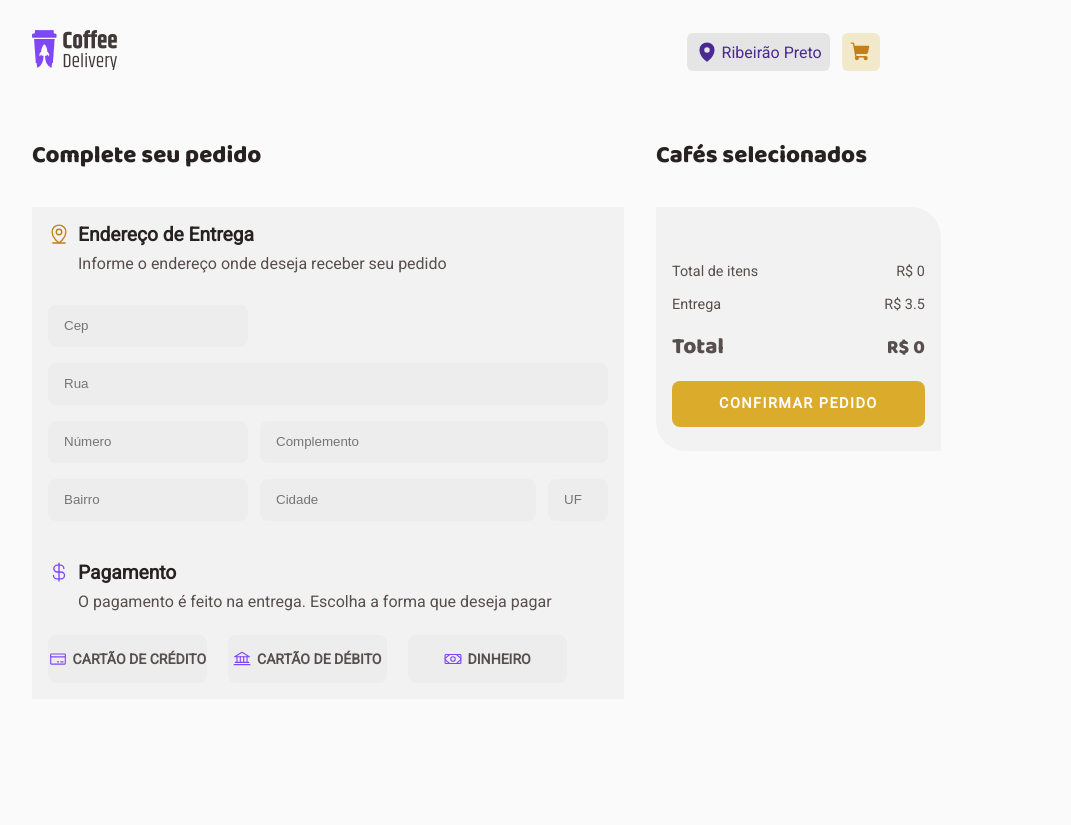
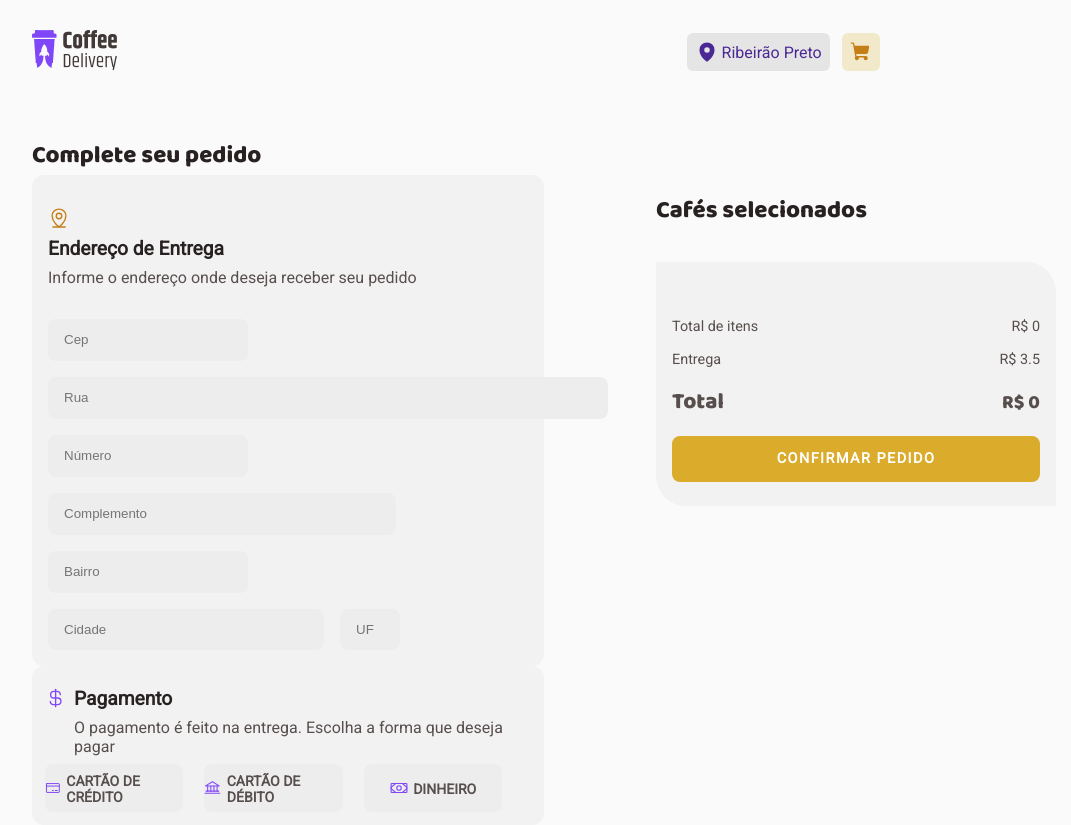
Before and after one commit to MatthewsBritto/CoffeDelivery, a React (Vite) app: page /pay in a window 1280 px wide. Shown: the whole page, without its empty margins (128-1199 px from the left). Before the commit the page ends 800 px from the top, so only its background shows below. Built offline with nearby package versions, Linux system fonts and the light colour scheme.

Commit message:
remake form

```diff
--- a/src/components/Pay/Form/index.tsx
+++ b/src/components/Pay/Form/index.tsx
@@ -1,45 +1,64 @@
-import React from 'react';
+import React, { useEffect } from 'react';
 import { MapPinLine } from 'phosphor-react';
-import { Container,TextContainer,FormPay, FormInput,FormContainer,ContainerContent } from './styles';
+import { Container,TextContainer,FormPay, FormInput,ContainerContent,Lego,InputsContainer } from './styles';
 import { PayType } from '../PayType';
 import { SubmitHandler, useForm } from 'react-hook-form';
 import {zodResolver} from '@hookform/resolvers/zod'
 import * as  zod from 'zod'
+import { ShoppingCar } from '../ShoppingCar';
 
-const formValidationSchema = zod.object({
+export const formValidationSchema = zod.object({
    cep: zod.string().min(8, 'Cep inválido').max(8, 'Cep inválido'),
    adress:zod.string().min(5,'Endereço inválido'),
-   number:zod.number().min(1,'Numero inválido'),
+   number:zod.number().min(1,'batata'),
    complement:zod.string().optional(),
    bairro:zod.string().min(5,'Bairro inválido'),
    city:zod.string().min(5,'Cidade inválida'),
    uf:zod.string().min(2, 'Uf Inválido')
 })
 
-type newOrderProps = zod.infer<typeof formValidationSchema>
+export type newOrderProps = zod.infer<typeof formValidationSchema>
 
-export function Form(){
+// interface FormProps {
+//    submitForm: boolean
+//    setSubmitingForm : React.Dispatch<React.SetStateAction<boolean>>
+// }
+
+export function Form() {
+
 
 
    const { register, handleSubmit,formState:{errors}} = useForm<newOrderProps>({
       resolver:zodResolver(formValidationSchema),
    })
 
-   function handleCreateNewOrder(dados:newOrderProps){
+   const onSubmitAdressForm: SubmitHandler<newOrderProps> = (data) => {
+      console.log(data);
 
-      console.log(dados)
+
+
    }
 
-   const onSubmit: SubmitHandler<newOrderProps> = (data) => console.log(data);
+   // useEffect(() => {
+   //    if(!submitForm) return
+   //    console.log(submitForm);
+
+   //       handleSubmit(onSubmitAdressForm)
+   // }, [submitForm])
+
+
 
    return (
    <Container>
 
+
+      <ContainerContent>
          <h2>Complete seu pedido</h2>
 
-      <ContainerContent>
+         <FormPay  onSubmit={handleSubmit(onSubmitAdressForm)} >
 
-
+            <Lego>
+               <InputsContainer>
                   <TextContainer>
                      <MapPinLine size={22} color='#c47f17'/>
                      <div>
@@ -47,32 +66,51 @@ export function Form(){
                         <p>Informe o endereço onde deseja receber seu pedido</p>
                      </div>
                   </TextContainer>
+                  <div>
 
-         <FormPay onSubmit={handleSubmit(onSubmit)} >
                      <FormInput id='cep' placeholder='Cep' width={12.5} {...register('cep',{valueAsNumber:false})}/>
-            {errors.cep && ( <p>{errors.cep?.message}</p >)}
+                     {errors.cep && ( <label>{errors.cep?.message}</label>)}
+                  </div>
 
+                  <div>
                      <FormInput id='adress' placeholder='Rua' width={35} {...register('adress')} />
-            {errors.adress && ( <p>{errors.adress?.message}</p >)}
+                     {errors.adress && ( <label>{errors.adress?.message}</label >)}
 
-            <FormContainer>
-               <FormInput id='number' placeholder='Número' width={12.5} {...register('number',{valueAsNumber:true})}/>
-               {errors.number && ( <p>{errors.number?.message}</p >)}
+                  </div>
+
+
+                     <div>
+                        <FormInput id='number' placeholder='Número' width={12.5} {...register('number')}/>
+                        {errors.number && ( <label>{errors.number?.message}</label >)}
+                     </div>
+
+
                         <FormInput id='complement' placeholder='Complemento' width={21.75} {...register('complement')}/>
-            </FormContainer>
-            <FormContainer>
+
+
+                     <div>
                         <FormInput id='bairro' placeholder='Bairro' width={12.5} {...register('bairro')}/>
-               {errors.bairro && ( <p>{errors.bairro?.message}</p >)}
+                        {errors.bairro && ( <label>{errors.bairro?.message}</label>)}
+                     </div>
+
+                     <div>
                         <FormInput id='city' placeholder='Cidade' width={17.25} {...register('city')}/>
-               {errors.city && ( <p>{errors.city?.message}</p >)}
+                        {errors.city && ( <label>{errors.city?.message}</label>)}
+                     </div>
+
+                     <div>
                         <FormInput id='uf' placeholder='UF' width={3.75} {...register('uf')}/>
-               {errors.uf && ( <p>{errors.uf?.message}</p >)}
+                        {errors.uf && ( <label>{errors.uf?.message}</label>)}
+                     </div>
 
                      {/* <button type="submit">batata</button> */}
-            </FormContainer>
+
+               </InputsContainer>
+               <PayType/>
+            </Lego>
+
+            <ShoppingCar/>
          </FormPay>
-
-         <PayType/>
       </ContainerContent>
    </Container>
   );
--- a/src/components/Pay/Form/styles.ts
+++ b/src/components/Pay/Form/styles.ts
@@ -2,13 +2,12 @@ import styled from "styled-components";
 
 export const Container =  styled.div`
 
-   width: 40rem;
+   width: 100%;
    margin:2rem 0 2rem 10rem;
    height: 35rem;
 
    h2{
       font-family: 'Baloo 2', sans-serif;
-      margin-bottom:1rem;
       color: ${props => props.theme.baseTitle};
    }
 
@@ -20,7 +19,7 @@ export const TextContainer = styled.div`
    display: flex;
    font-family: "Roboto", sans-serif;
    gap: .5rem;
-   padding: 1rem;
+   padding: 1rem 0;
 
    h3{
       font-size:1.2rem;
@@ -35,12 +34,9 @@ export const TextContainer = styled.div`
 `
 
 export const FormPay = styled.form`
-
-   padding: 1rem;
    display: flex;
-   flex-direction:column;
-   gap: 1rem;
-
+   gap: 2rem;
+   justify-content:space-between;
 
 
 `
@@ -54,18 +50,42 @@ export const FormInput = styled.input`
     background-color:${props=> props.theme.baseInput};
 `
 
-export const FormContainer = styled.div`
-   width: 100%;
-   display: flex;
-   align-items:center;
-   padding: 0;
-   gap:12px;
 
-`
 
 export const ContainerContent = styled.div`
 
    width: 100%;
+
+
+
+`
+
+export const Lego = styled.div`
+
+   width: 50%;
+   display: flex;
+   flex-direction:column;
+   justify-content:space-around;
+
+`
+
+export const InputsContainer = styled.div`
+
+   display: flex;
+   flex-wrap: wrap;
+   gap: 1rem;
+   padding: 1rem;
    background-color: ${props=> props.theme.baseCard};
-   margin-top: 2rem;
+   border-radius: 12px;
+
+   div{
+      display: flex;
+      flex-direction: column;
+
+      label{
+         margin-top: .5rem;
+         font-size:.8rem;
+         font-family: 'Roboto';
+      }
+   }
 `
--- /dev/null
+++ b/src/components/Pay/PayType/components/index.tsx
@@ -0,0 +1,21 @@
+import { Bank, CreditCard, IconProps, Money } from 'phosphor-react';
+import React from 'react';
+
+interface props {
+   typeBatata:string
+}
+
+const Icon:React.FC<props> = ({typeBatata}) =>{
+
+  switch (typeBatata.toUpperCase()) {
+   case 'BANK': return <Bank  weight='regular' size={18} color={'#8047f8'}/>
+   case 'CREDIT': return <CreditCard weight='regular' size={18} color={'#8047f8'}/>
+   case 'MONEY': return <Money weight='regular' size={18}   color={'#8047f8'}/>
+
+   default:
+      return null
+      break;
+  }
+}
+
+export {Icon}
--- a/src/components/Pay/PayType/index.tsx
+++ b/src/components/Pay/PayType/index.tsx
@@ -2,11 +2,13 @@ import React, { useEffect, useState } from 'react';
 import { CurrencyDollar,CreditCard,Money,Bank } from 'phosphor-react';
 import { Container,TextContainer,TypesContainer,ItemPay } from './styles';
 import Pays from '../../../json/payForms.json'
+import { Icon } from './components';
 
 interface PaysProps {
    id:number,
    description:string;
    active:boolean;
+   type:string;
 }
 
 export function PayType() {
@@ -18,8 +20,8 @@ export function PayType() {
       return [...Pays]
    })
 
-   function setActiveFalse(id:number){
-      console.log(id)
+   function setActiveFalse(id:number) {
+
       let newlist:PaysProps[] = []
       let itemIndex = paysForm.findIndex(item => item.id === id)
 
@@ -30,6 +32,7 @@ export function PayType() {
             ...item,
             active:item.id ===id
          }
+
    /*          if(itemIndex === item.id){
                return{
                   ...item,
@@ -53,7 +56,6 @@ export function PayType() {
 
    }
 
-   console.log(paysForm)
 
   return (
    <Container>
@@ -69,30 +71,12 @@ export function PayType() {
 
          {paysForm && paysForm.map((item) => {
 
-            if(item.id === 10){
                return (
-                  <ItemPay key={item.id} onClick={ () => setActiveFalse(item.id) } isSelected={item.active}>
-                     <CreditCard weight='regular'size={18} color={'#8047f8'}/>
+                  <ItemPay  key={item.id} onClick={ () => {setActiveFalse(item.id)} } isSelected={item.active}>
+                     <Icon typeBatata={item.type} />
                      <h3>{item.description}</h3>
                   </ItemPay>
                 )
-            }
-            if(item.id === 20){
-               return (
-                  <ItemPay key={item.id} onClick={()=> setActiveFalse(item.id)} isSelected={item.active}>
-                     <Bank weight='regular'size={18} color={'#8047f8'}/>
-                     <h3>{item.description}</h3>
-                  </ItemPay>
-                )
-            }
-            if(item.id === 30){
-               return (
-                  <ItemPay key={item.id} onClick={()=> setActiveFalse(item.id)} isSelected={item.active} >
-                     <Money weight='regular'size={18} color={'#8047f8'}/>
-                     <h3>{item.description}</h3>
-                  </ItemPay>
-                )
-            }
          })}
       </TypesContainer>
    </Container>
--- a/src/components/Pay/PayType/styles.ts
+++ b/src/components/Pay/PayType/styles.ts
@@ -5,13 +5,16 @@ type TesteProps = {
 }
 
 export const Container = styled.div`
-   margin-top:1rem;
+
    width: 100%;
+   padding: 0.8rem;
+   background-color: ${props => props.theme.baseCard};
+   border-radius:12px;
 `
 
 export const TextContainer = styled.div`
    display:flex;
-   padding: 0.5rem 1rem;
+   padding: 0.5rem 0;
    div {
       font-family: 'Roboto', sans-serif;
       margin-left: .5rem;
@@ -30,7 +33,6 @@ export const TextContainer = styled.div`
 
 export const TypesContainer = styled.ul`
 
-   padding: 1rem;
    display: flex;
    align-items:center;
    gap: 1.3rem;
@@ -38,7 +40,7 @@ export const TypesContainer = styled.ul`
 
 `
 
-export const ItemPay = styled.div<TesteProps>`
+export const ItemPay = styled.a<TesteProps>`
       height: 3rem;
       width:30%;
       font-family: 'Roboto', sans-serif;
@@ -54,7 +56,7 @@ export const ItemPay = styled.div<TesteProps>`
       background-color:${props => props.theme.baseInput};
       color: ${props => props.theme.baseText};
       cursor: pointer;
-      border: 2px solid  'transparent';
+      border: none;
 
 
       ${props => props.isSelected  && css`
--- a/src/components/Pay/ShoppingCar/styles.ts
+++ b/src/components/Pay/ShoppingCar/styles.ts
@@ -5,7 +5,7 @@ export const CarContainer = styled.div`
 
    width: 25rem;
    height: 35rem;
-   margin:  1rem 2rem ;
+
 
    h2{
       margin:1rem 0 2rem 0;
@@ -54,7 +54,7 @@ export const Counter = styled.div`
    p  {
       font-size:1.2rem;
    }
-   button{
+   a{
 
       font-size:1rem;
       background-color:transparent;
--- a/src/components/Pay/Total/index.tsx
+++ b/src/components/Pay/Total/index.tsx
@@ -2,10 +2,13 @@ import React, { ReactNode, useContext,useState,useEffect } from 'react';
 
 import { Container,Item,TotalPrice,FinishedBtn } from './styles';
 import { OrderContext } from '../../../contexts/OrderContext';
+import { newOrderProps } from '../Form';
+import { SubmitHandler, useForm } from 'react-hook-form';
+import { formValidationSchema } from '../Form';
+import {zodResolver} from '@hookform/resolvers/zod'
+// import { submitProps } from '../ShoppingCar';
 
-interface TotalProps {
-   children:ReactNode
-}
+// type TotalProps = submitProps
 
 
 export function Total() {
@@ -16,7 +19,16 @@ export function Total() {
 
    const [entrega,setEntrega] = useState(3.50)
 
+
+   const onSubmit: SubmitHandler<newOrderProps> = (data) => console.log(data);
+
+   const { register, handleSubmit,formState:{errors}} = useForm<newOrderProps>({
+      resolver:zodResolver(formValidationSchema),
+   })
+
+
    useEffect(() => {
+
       updateTotal()
    },[total])
 
@@ -47,7 +59,8 @@ export function Total() {
             <p>R$ <>{allTotal}</> </p>
          </TotalPrice>
 
-         <FinishedBtn type="submit">Confirmar Pedido</FinishedBtn>
+
+            <FinishedBtn type='submit'>Confirmar Pedido</FinishedBtn>
       </Container>
   )
 }
--- a/src/components/Pay/index.tsx
+++ b/src/components/Pay/index.tsx
@@ -1,13 +1,15 @@
-import React from 'react';
+import React, { useState } from 'react';
 import { Form } from './Form'
 import { ShoppingCar } from './ShoppingCar';
 import { Container } from './styles'
 
 export function Pay(){
+
+  const [submitingForm,setSubmitingForm] = useState(false);
+
   return (
    <Container>
-      <Form/>
-      <ShoppingCar/>
+      <Form />
    </Container>
   ) ;
 }
--- a/src/json/payForms.json
+++ b/src/json/payForms.json
@@ -2,16 +2,19 @@
    {
       "id": 10,
       "description": "Cartão de Crédito",
-      "active": false
+      "active": false,
+      "type": "CREDIT"
    },
    {
       "id": 20,
       "description": "Cartão de Débito",
-      "active":false
+      "active":false,
+      "type":"bank"
 
    },{
       "id": 30,
       "description": "Dinheiro",
-      "active":false
+      "active":false,
+      "type":"money"
    }
 ]
```
Also changed, not shown: src/components/Pay/ShoppingCar/index.tsx (+9 -6 lines). Lines whose indentation alone changed are shown as unchanged.
